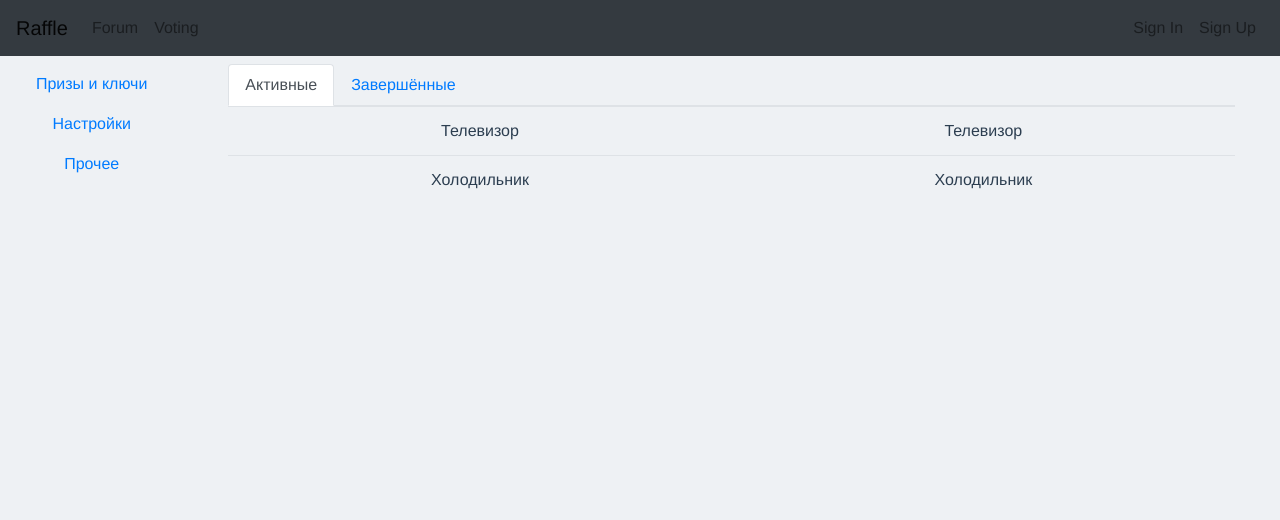
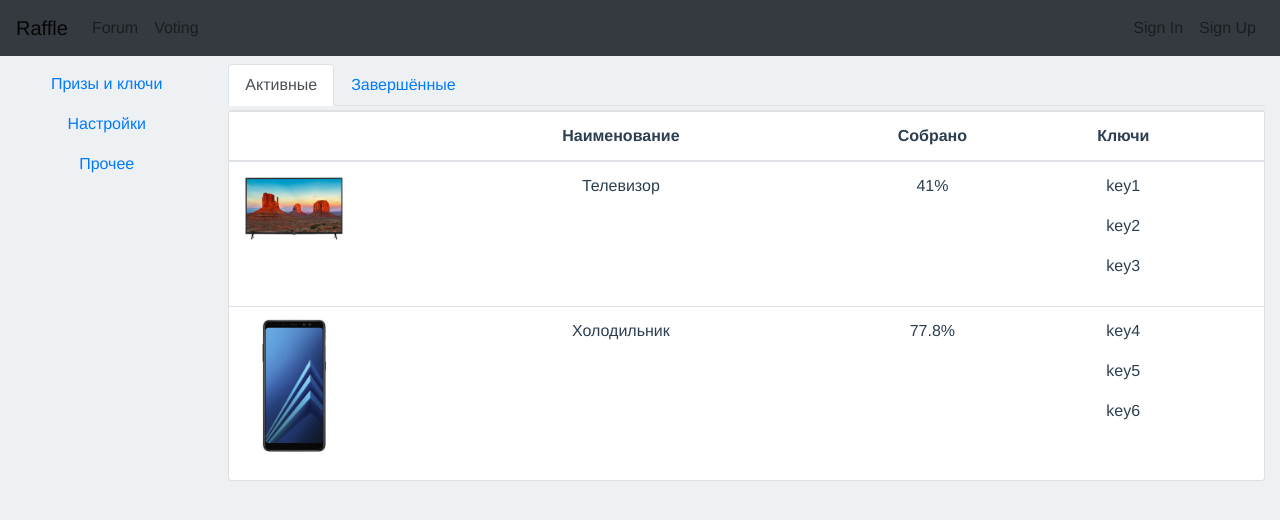
Before and after one commit to id717890/raffle, a Vue app in the folder frontend/: page /dashboard/gifts in a window 1280 px wide. Shown: the top 520 px of the page. Built offline with nearby package versions, Linux system fonts and the light colour scheme.

Commit message:
view настройки в ЛК

```diff
--- a/frontend/src/api/gift.js
+++ b/frontend/src/api/gift.js
@@ -18,7 +18,7 @@ export default {
 }
 
 const userGift = [
-  {id: 1, userId: 1, giftId: 1, giftName: 'Телевизор', giftImage: null, giftIsActive: true, keys: [{id: 1, key: 'key1'}, {id: 2, key: 'key2'}, {id: 3, key: 'key3'}]},
-  {id: 2, userId: 1, giftId: 2, giftName: 'Холодильник', giftImage: null, giftIsActive: true, keys: [{id: 4, key: 'key4'}, {id: 5, key: 'key5'}, {id: 6, key: 'key6'}]},
-  {id: 3, userId: 1, giftId: 3, giftName: 'Телефон', giftImage: null, giftIsActive: false, keys: [{id: 7, key: 'key7'}]}
+  {id: 1, userId: 1, giftId: 1, giftName: 'Телевизор', price: 30000, reached: 12300, giftImage: '/static/images/gifts/LED LG 43UK6200 2.jpg', giftIsActive: true, keys: [{id: 1, key: 'key1'}, {id: 2, key: 'key2'}, {id: 3, key: 'key3'}]},
+  {id: 2, userId: 1, giftId: 2, giftName: 'Холодильник', price: 27000, reached: 21000, giftImage: '/static/images/gifts/Samsung Galaxy A8+ SM-A730F 32 ГБ черный.jpg', giftIsActive: true, keys: [{id: 4, key: 'key4'}, {id: 5, key: 'key5'}, {id: 6, key: 'key6'}]},
+  {id: 3, userId: 1, giftId: 3, giftName: 'Телефон', price: 15999, reached: 5300, giftImage: '/static/images/gifts/Samsung Galaxy A8+ SM-A730F 32 ГБ черный.jpg', giftIsActive: false, keys: [{id: 7, key: 'key7'}]}
 ]
--- a/frontend/src/components/Layout.vue
+++ b/frontend/src/components/Layout.vue
@@ -47,8 +47,8 @@
 import {mapGetters, mapActions} from 'vuex'
 
 const menu = [
-  {id: 1, name: 'Forum', link: 'forum'},
-  {id: 2, name: 'Voting', link: 'voting'}
+  {id: 1, name: 'Forum', link: '/forum'},
+  {id: 2, name: 'Voting', link: '/voting'}
 ]
 export default {
   computed: {
--- a/frontend/src/components/Private/Dashboard.vue
+++ b/frontend/src/components/Private/Dashboard.vue
@@ -1,5 +1,5 @@
 <template>
-<b-row class="mt-5 pt-3 w-100">
+<b-row class="mt-5 pt-3 w-100 p-0 m-0">
   <b-col lg=2 md=3 sm=12>
     <b-nav vertical pills>
       <b-nav-item to="/dashboard/gifts">Призы и ключи</b-nav-item>
--- a/frontend/src/components/Private/Gift.vue
+++ b/frontend/src/components/Private/Gift.vue
@@ -1,26 +1,70 @@
 <template>
-  <b-container>
+  <b-container fluid class="p-0 m-0 w-100">
       <b-tabs>
-        <b-tab title="Активные">
-          <table class="table hover stripped ">
+        <b-tab title="Активные" class="pt-1">
+          <b-card class="p-0 m-0 w-100" no-body>
+          <table class="table " style="background-color: white">
+            <colgroup>
+              <col style="width: 130px"/>
+              <col/>
+              <col style="width: 100px"/>
+              <col/>
+            </colgroup>
+            <thead>
+              <tr>
+                <th></th>
+                <th>Наименование</th>
+                <th>Собрано</th>
+                <th>Ключи</th>
+              </tr>
+            </thead>
             <tbody>
               <tr v-for="row in getGiftsDrawByUserActive" :key="row.id">
+                <td><img :src="row.giftImage" :alt="row.giftName" style="max-width: 100px"></td>
                 <td>{{row.giftName}}</td>
-                <td>{{row.giftName}}</td>
+                <td>{{Number((row.reached * 100 / row.price).toFixed(1))}}%</td>
+                <td>
+                  <p v-for="key in row.keys" :key="key.id">{{key.key}}</p>
+
+                </td>
               </tr>
             </tbody>
           </table>
+          </b-card>
+
+
 
         </b-tab>
-        <b-tab title="Завершённые">
-          <table class="table hover stripped ">
+        <b-tab title="Завершённые" class="pt-1">
+          <b-card class="p-0 m-0 w-100" no-body>
+          <table class="table " style="background-color: white">
+            <colgroup>
+              <col style="width: 130px"/>
+              <col/>
+              <col style="width: 100px"/>
+              <col/>
+            </colgroup>
+            <thead>
+              <tr>
+                <th></th>
+                <th>Наименование</th>
+                <th>Собрано</th>
+                <th>Ключи</th>
+              </tr>
+            </thead>
             <tbody>
               <tr v-for="row in getGiftsDrawByUserNotActive" :key="row.id">
+                <td><img :src="row.giftImage" :alt="row.giftName" style="max-width: 100px"></td>
                 <td>{{row.giftName}}</td>
-                <td>{{row.giftName}}</td>
+                <td>{{Number((row.reached * 100 / row.price).toFixed(1))}}%</td>
+                <td>
+                  <p v-for="key in row.keys" :key="key.id">{{key.key}}</p>
+
+                </td>
               </tr>
             </tbody>
           </table>
+          </b-card>
         </b-tab>
 
       </b-tabs>
--- a/frontend/src/components/Private/Setting.vue
+++ b/frontend/src/components/Private/Setting.vue
@@ -1,5 +1,43 @@
 <template>
-  <h1>USER SETTINGS</h1>
+  <b-container fluid class="p-0 m-0 w-100">
+    <h2 class="mb-5">Настройки пользователя</h2>
+    <b-row>
+      <b-col lg="6" offset-lg="3">
+        <b-row>
+          <b-col cols="12" class="text-left">
+            <label for="firstName">Имя</label>
+          </b-col>
+        </b-row>
+        <b-row class="mb-4">
+          <b-col cols="12">
+            <b-form-input id="firstName" type="text"></b-form-input>
+          </b-col>
+        </b-row>
+        <b-row>
+          <b-col cols="12" class="text-left">
+            <label for="lasttName">Фамилия</label>
+          </b-col>
+        </b-row>
+        <b-row class="mb-4">
+          <b-col cols="12">
+            <b-form-input id="lasttName" type="text"></b-form-input>
+          </b-col>
+        </b-row>
+        <b-row>
+          <b-col cols="12" class="text-left">
+            <label for="address">Адрес</label>
+          </b-col>
+        </b-row>
+        <b-row>
+          <b-col cols="12">
+            <b-form-input id="address" type="text"></b-form-input>
+          </b-col>
+        </b-row>
+      </b-col>
+    </b-row>
+
+
+  </b-container>
 </template>
 
 <script>
```
